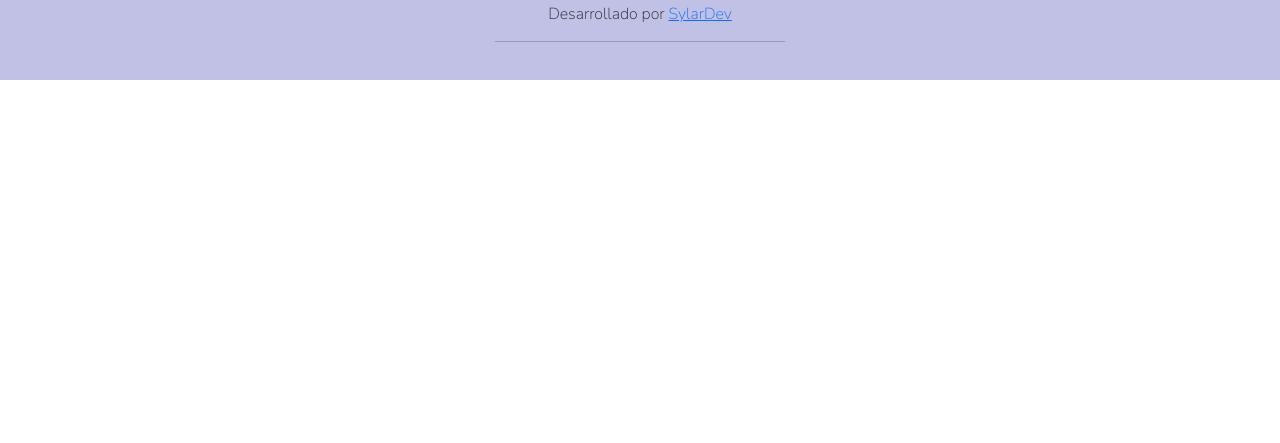
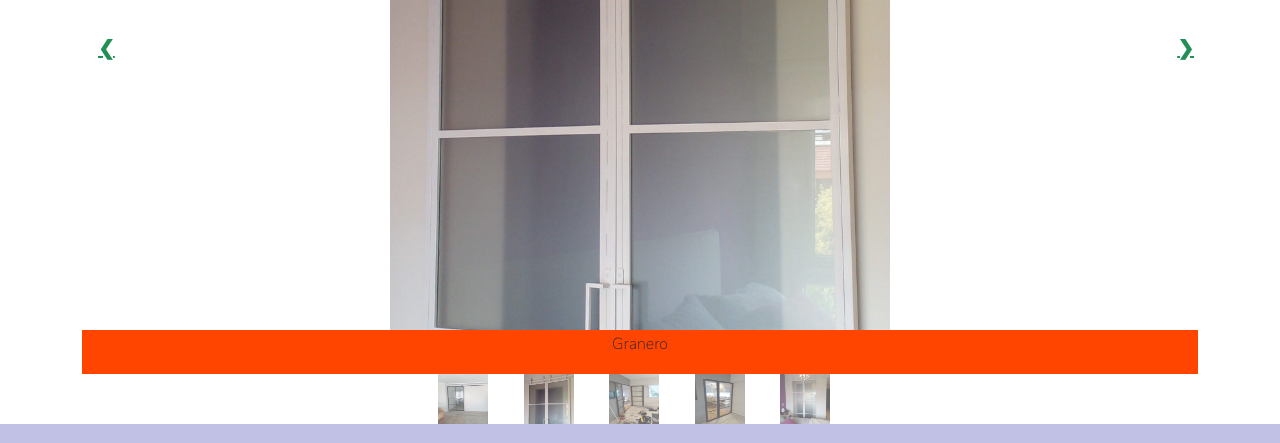
Before and after one commit to SylarDev/Herreria_y_Tecnica, a plain HTML site: page index.html in a window 1280 px wide. Shown: the part 420-863 px from the top of the page. Before the commit the page ends 800 px from the top, so only its background shows below. Drawn offline with nearby package versions, Linux system fonts and the light colour scheme.

Commit message:
slide agregado

```diff
--- a/index.html
+++ b/index.html
@@ -5,28 +5,89 @@
     <meta charset="UTF-8">
     <meta name="viewport" content="width=device-width, initial-scale=1.0">
     <title>Herrería y Técnica</title>
-    <link href="https://cdn.jsdelivr.net/npm/bootstrap@5.3.2/dist/css/bootstrap.min.css" rel="stylesheet" integrity="sha384-T3c6CoIi6uLrA9TneNEoa7RxnatzjcDSCmG1MXxSR1GAsXEV/Dwwykc2MPK8M2HN" crossorigin="anonymous">
-    <link rel="stylesheet" href="https://cdnjs.cloudflare.com/ajax/libs/font-awesome/6.4.2/css/all.min.css" integrity="sha512-z3gLpd7yknf1YoNbCzqRKc4qyor8gaKU1qmn+CShxbuBusANI9QpRohGBreCFkKxLhei6S9CQXFEbbKuqLg0DA==" crossorigin="anonymous" referrerpolicy="no-referrer" />
+    <link href="https://cdn.jsdelivr.net/npm/bootstrap@5.3.2/dist/css/bootstrap.min.css" rel="stylesheet"
+        integrity="sha384-T3c6CoIi6uLrA9TneNEoa7RxnatzjcDSCmG1MXxSR1GAsXEV/Dwwykc2MPK8M2HN" crossorigin="anonymous">
+    <link rel="stylesheet" href="https://cdnjs.cloudflare.com/ajax/libs/font-awesome/6.4.2/css/all.min.css"
+        integrity="sha512-z3gLpd7yknf1YoNbCzqRKc4qyor8gaKU1qmn+CShxbuBusANI9QpRohGBreCFkKxLhei6S9CQXFEbbKuqLg0DA=="
+        crossorigin="anonymous" referrerpolicy="no-referrer" />
     <link rel="stylesheet" href="styles.css">
+    <link rel="stylesheet" href="styleImages.css">
 </head>
 
 <body>
     <header>
         <div class="logo">
-            <img src="icons/1.png" alt="Logo">
+            <a href="index.html"><img src="icons/1.png" alt="Logo"></a>
         </div>
         <nav class="navbar-container">
-            <li class="navbar-item"><a href="#inicio">Inicio</a></li>
+            <li class="navbar-item"><a href="index.html">Inicio</a></li>
             <li class="navbar-item"><a href="#servicios">Servicios</a></li>
             <li class="navbar-item"><a href="#contacto">Contacto</a></li>
             <li class="navbar-item"><a href="#quienes somos">¿Quienes sómos?</a></li>
         </nav>
     </header>
+    <div class="container">
 
+        <div class="img-container">
+            <div class="mySlides">
+                <img src="img/20211020_161216.jpg">
+            </div>
+
+            <div class="mySlides">
+                <img src="img/20211220_110447.jpg">
+            </div>
+
+            <div class="mySlides">
+                <img src="img/puerta_interior_doble.jpg">
+            </div>
+
+            <div class="mySlides">
+                <img src="img/dobleCerrada.jpg" >
+            </div>
+
+            <div class="mySlides">
+                <img src="img/20211220_110459.jpg">
+            </div>
+
+
+        </div>
+        <a class="prev" onclick="plusSlides(-1)">❮</a>
+        <a class="next" onclick="plusSlides(1)">❯</a>
+
+        <div class="caption-container">
+            <p id="caption"></p>
+        </div>
+
+        <div class="row">
+            <div class="column">
+                <img class="demo cursor" src="img/20211020_161216.jpg" onclick="currentSlide(1)"
+                    alt="Granero">
+            </div>
+            <div class="column">
+                <img class="demo cursor" src="img/20211220_110447.jpg" onclick="currentSlide(2)"
+                    alt="Granero">
+            </div>
+            <div class="column">
+                <img class="demo cursor" src="img/puerta_interior_doble.jpg" onclick="currentSlide(3)"
+                    alt="Doble hoja">
+            </div>
+            <div class="column">
+                <img class="demo cursor" src="img/dobleCerrada.jpg" onclick="currentSlide(4)"
+                    alt="Doble hoja">
+            </div>
+            <div class="column">
+                <img class="demo cursor" src="img/20211220_110459.jpg" onclick="currentSlide(5)"
+                    alt="Granero">
+            </div>
+
+        </div>
+    </div>
 
     <footer>
         <div class="footer-container">
-            <h5><p id="social-title">Social:</p></h5>
+            <h5>
+                <p id="social-title">Social:</p>
+            </h5>
 
             <div class="social">
                 <div class="social-icons">
@@ -45,6 +106,7 @@
             <hr>
         </div>
     </footer>
+    <script src="slide.js"></script>
 </body>
 
 </html>
--- /dev/null
+++ b/slide.js
@@ -0,0 +1,43 @@
+let slideIndex = 1;
+showSlides(slideIndex);
+
+function plusSlides(n) {
+  showSlides(slideIndex += n);
+}
+
+function currentSlide(n) {
+  showSlides(slideIndex = n);
+}
+
+let slideInterval = setInterval(() => {
+  plusSlides(1);
+}, 3000);
+
+let slideshowContainer = document.getElementsByClassName('slideshow-container')[0];
+slideshowContainer.addEventListener('mouseenter', () => {
+  clearInterval(slideInterval);
+});
+
+slideshowContainer.addEventListener('mouseleave', () => {
+  slideInterval = setInterval(() => {
+    plusSlides(1);
+  }, 3000);
+});
+
+function showSlides(n) {
+  let i;
+  let slides = document.getElementsByClassName("mySlides");
+  let dots = document.getElementsByClassName("demo");
+  let captionText = document.getElementById("caption");
+  if (n > slides.length) {slideIndex = 1}
+  if (n < 1) {slideIndex = slides.length}
+  for (i = 0; i < slides.length; i++) {
+    slides[i].style.display = "none";
+  }
+  for (i = 0; i < dots.length; i++) {
+    dots[i].className = dots[i].className.replace(" active", "");
+  }
+  slides[slideIndex-1].style.display = "block";
+  dots[slideIndex-1].className += " active";
+  captionText.innerHTML = dots[slideIndex-1].alt;
+}
--- /dev/null
+++ b/styleImages.css
@@ -0,0 +1,91 @@
+* {
+  box-sizing: border-box;
+}
+
+.container {
+  position: relative;
+}
+
+.mySlides {
+  justify-content: center;
+}
+
+.img-container {
+    display: flex;
+    justify-content: center;
+    align-items: center;
+}
+.mySlides img {
+    width: 500px;
+    height: 500px;
+}
+
+
+
+.cursor {
+  cursor: pointer;
+}
+
+.prev,
+.next {
+  cursor: pointer;
+  position: absolute;
+  top: 40%;
+  width: auto;
+  padding: 16px;
+  margin-top: -50px;
+  color: rgb(34, 143, 85);
+  font-weight: bold;
+  font-size: 20px;
+  border-radius: 0 3px 3px 0;
+  user-select: none;
+  -webkit-user-select: none;
+}
+
+.next {
+  right: 0;
+  border-radius: 3px 0 0 3px;
+}
+
+.prev:hover,
+.next:hover {
+  background-color: rgba(0, 0, 0, 0.8);
+}
+
+.caption-container {
+  text-align: center;
+  background-color: orangered;
+  padding: 2px 16px;
+  color: blanco;
+}
+
+.row:after {
+  content: "";
+  display: table;
+  clear: both;
+}
+.row {
+    display: flex;
+    justify-content: center;
+    align-items: center;
+
+}
+.demo,
+.cursor {
+    width: 50px;
+    height: 50px;
+}
+
+.column {
+  float: left;
+  width: 7.5%;
+}
+
+.demo {
+  opacity: 0.6;
+}
+
+.active,
+.demo:hover {
+  opacity: 1;
+}
--- a/styles.css
+++ b/styles.css
@@ -25,7 +25,7 @@ header {
 }
 
 .logo img:hover{
-    transform: scale(1.2);
+    transform: scale(1.1);
 }
 
 .logo {
@@ -56,6 +56,8 @@ header {
 
 .navbar-item a:hover{
     transform: scale(1.1);
+    transition: all 0.3s;
+
     color: blueviolet;
 }
 
```
Also changed, not shown: img/blancaCalle.jpg (added), img/blancaCerrada.jpg (added), img/blancaInterior.jpg (added), img/dobleCerrada.jpg (added). Lines whose indentation alone changed are shown as unchanged.
